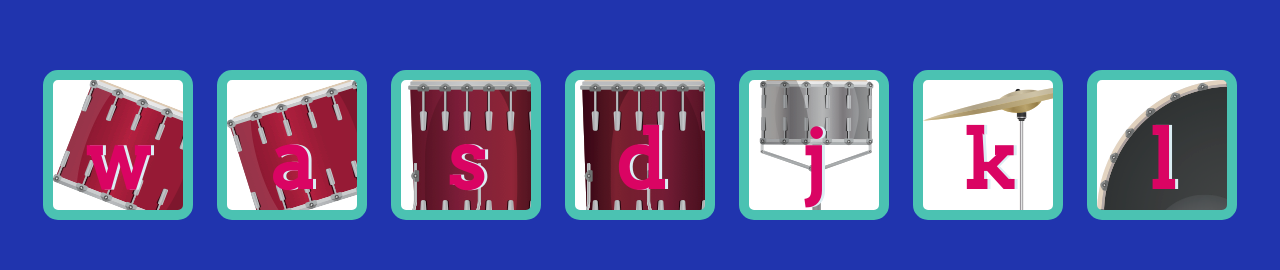
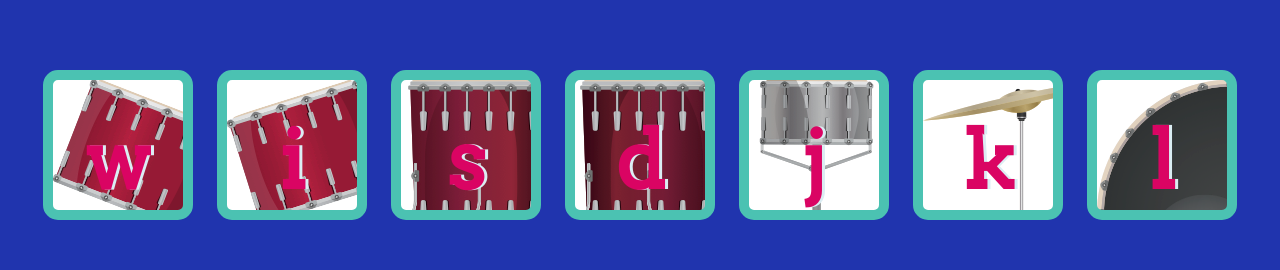
Before and after one commit to Jerico007/Music-Drums, a plain HTML site: page index.html in a window 1280 px wide. Shown: the part 219-489 px from the top of the page. Drawn offline with Linux system fonts and the light colour scheme.

Commit message:
Changes made in INDEX.HTML

```diff
--- a/index.html
+++ b/index.html
@@ -13,7 +13,7 @@
   <h1 id="title">Drum 🥁 Kit</h1>
   <div class="set">
     <button class="w drum">w</button>
-    <button class="a drum">a</button>
+    <button class="a drum">i</button>
     <button class="s drum">s</button>
     <button class="d drum">d</button>
     <button class="j drum">j</button>
```
